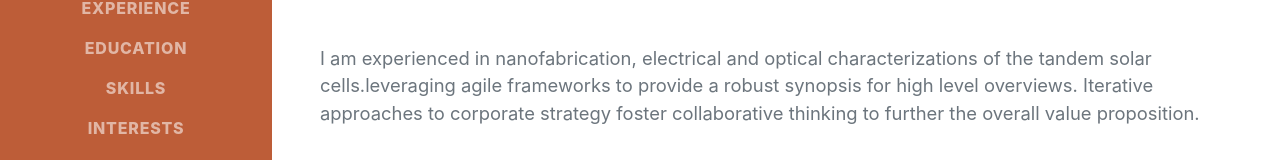
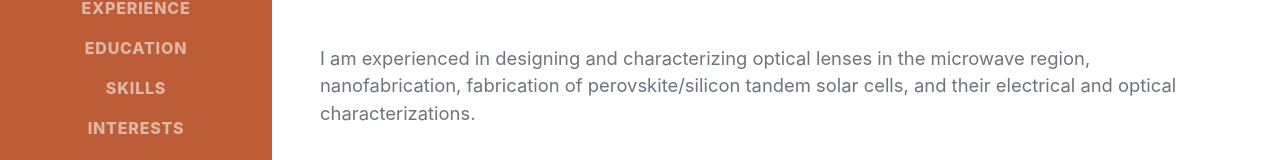
Before and after one commit to yildirimbk/buminyildirim.github.io, a plain HTML site: page index.html in a window 1280 px wide. Shown: the part 424-584 px from the top of the page. Drawn offline with nearby package versions, Linux system fonts and the light colour scheme; a web font is replaced by a local one.

Commit message:
Update index.html

```diff
--- a/index.html
+++ b/index.html
@@ -47,7 +47,7 @@
                         King Abdullah University of Science and Technology (KAUST), Building 5-Seaside, 3254-WS11· (+90) 542-141 1820·
                         <a href="mailto:yildirimkaan96@gmail.com">yildirimkaan96@gmail.com</a>
                     </div>
-                    <p class="lead mb-5">I am experienced in nanofabrication, electrical and optical characterizations of the tandem solar cells.leveraging agile frameworks to provide a robust synopsis for high level overviews. Iterative approaches to corporate strategy foster collaborative thinking to further the overall value proposition.</p>
+                    <p class="lead mb-5">I am experienced in designing and characterizing optical lenses in the microwave region, nanofabrication, fabrication of perovskite/silicon tandem solar cells, and their electrical and optical characterizations.</p>
                     <div class="social-icons">
                         <a class="social-icon" href="#!"><i class="fab fa-linkedin-in"></https://www.linkedin.com/in/bumin-kagan-yildirim/></a>
                         <a class="social-icon" href="#!"><i class="fab fa-googlescholar"></https://scholar.google.com/citations?user=CI38jDwAAAAJ&hl=en></a>
```
